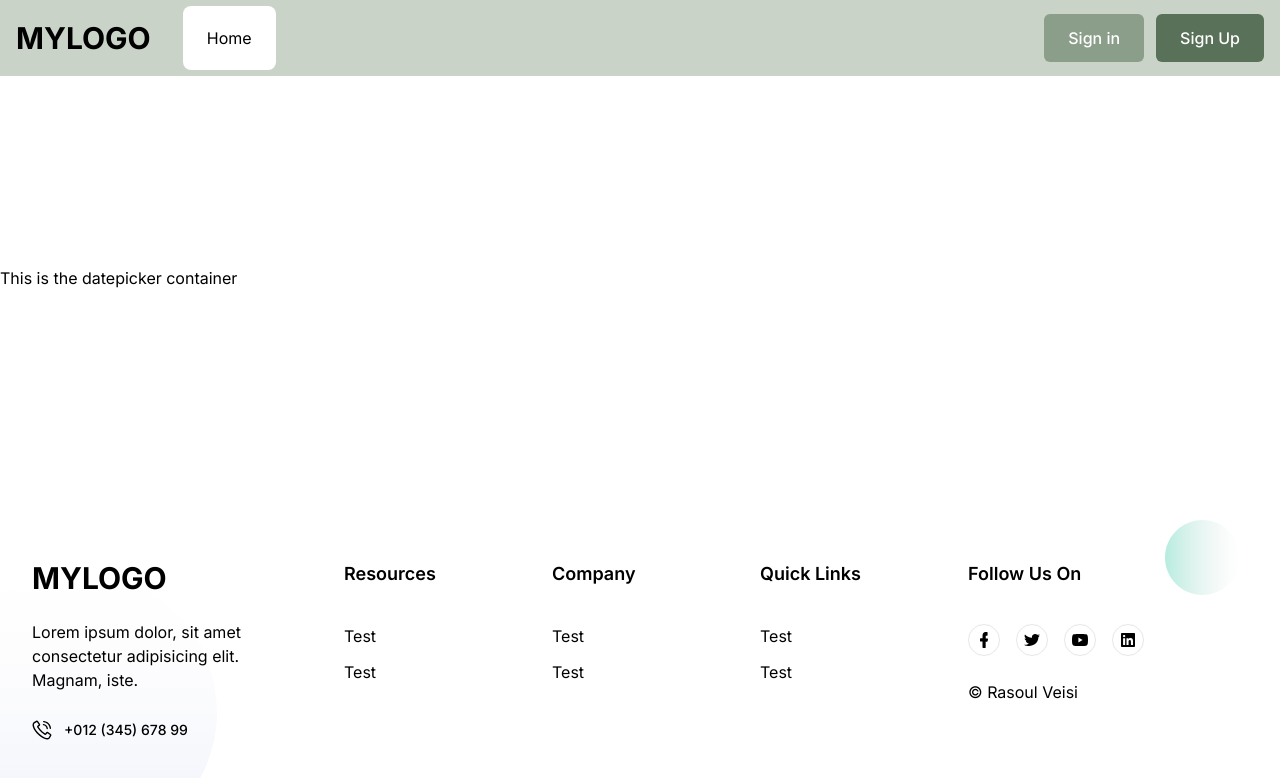
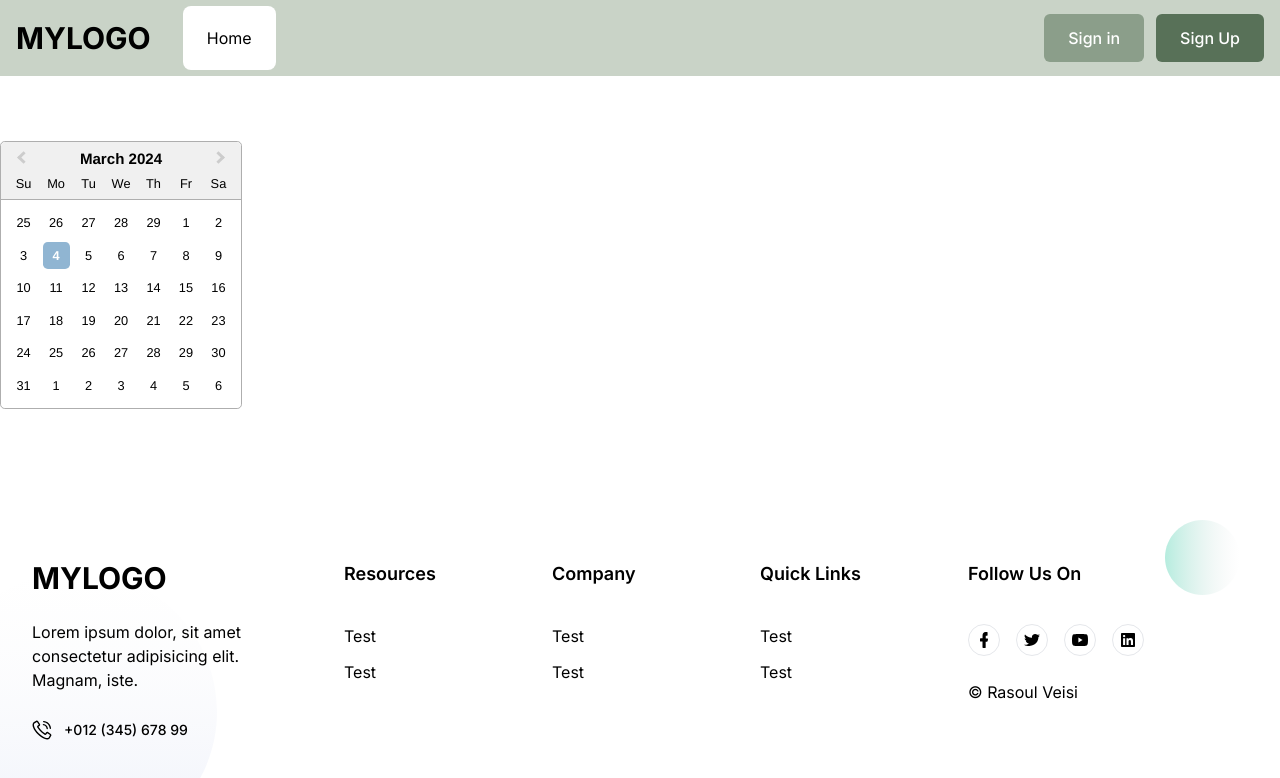
Before and after one commit to rasoulveisi/datepicker, a Next.js app: page / in a window 1280 px wide. Shown: the top 778 px of the page. Built offline with nearby package versions, Linux system fonts and the light colour scheme.

Commit message:
add datepicker

```diff
--- a/package.json
+++ b/package.json
@@ -12,12 +12,14 @@
     "clsx": "^2.1.0",
     "next": "14.1.1",
     "react": "^18",
+    "react-datepicker": "^6.2.0",
     "react-dom": "^18",
     "tailwind-merge": "^2.2.1"
   },
   "devDependencies": {
     "@types/node": "^20",
     "@types/react": "^18",
+    "@types/react-datepicker": "^6.0.3",
     "@types/react-dom": "^18",
     "autoprefixer": "^10.0.1",
     "eslint": "^8",
--- a/src/app/page.tsx
+++ b/src/app/page.tsx
@@ -1,7 +1,9 @@
+import { Datepicker } from "@/components/datepicker/Datepicker";
+
 export default function Home() {
   return (
     <section>
-      This is the datepicker container
+      <Datepicker />
     </section>
   );
 }
--- a/src/components/datepicker/Datepicker.tsx
+++ b/src/components/datepicker/Datepicker.tsx
@@ -0,0 +1,26 @@
+"use client"
+import DatePicker from "react-datepicker";
+import 'react-datepicker/dist/react-datepicker.css';
+
+import { useState } from "react";
+
+
+export function Datepicker() {
+    const [startDate, setStartDate] = useState(new Date());
+    const [endDate, setEndDate] = useState<Date | null>(null);
+    const onChange = (dates: [start: Date, end: Date]) => {
+        const [start, end] = dates;
+        setStartDate(start);
+        setEndDate(end);
+    };
+
+    return (
+        <DatePicker
+            selected={startDate}
+            onChange={onChange}
+            startDate={startDate}
+            endDate={endDate}
+            selectsRange
+            inline
+        />)
+}
```
Also changed, not shown: 1 other file (tests, documents, lock files or other folders).
